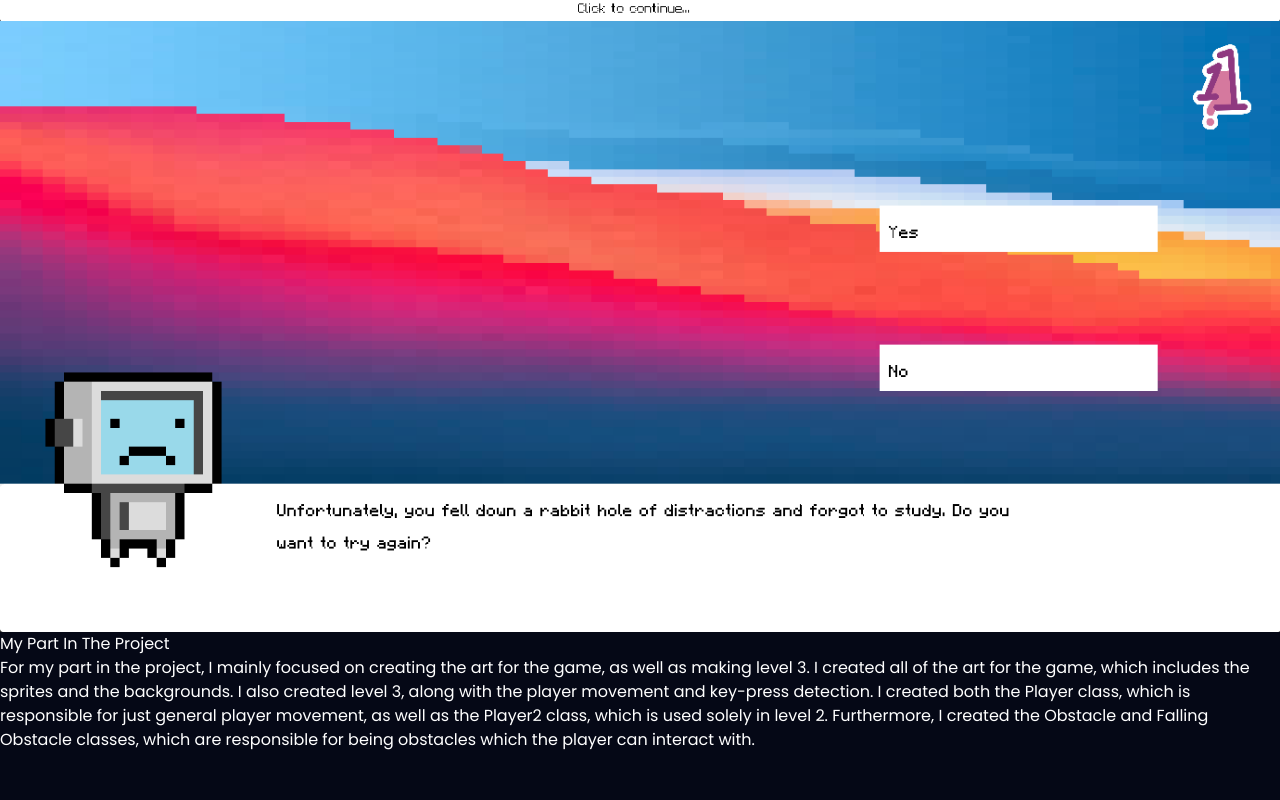
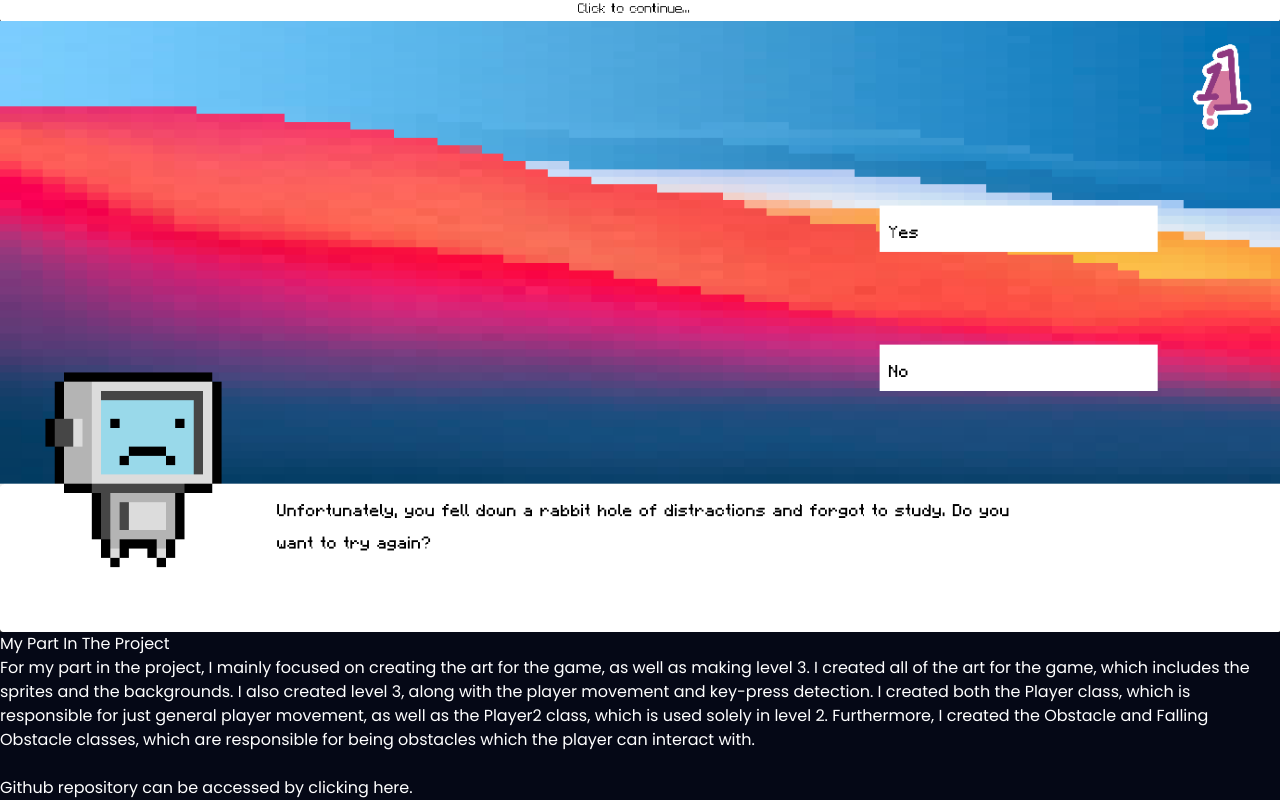
Before and after one commit to Cqctxs/ICS4U-Portfolio, a React (Vite) app: page /isp in a window 1280 px wide. Shown: the part 9229-10029 px from the top of the page. Before the commit the page ends 9981 px from the top, so only its background shows below. Built offline with nearby package versions, Linux system fonts and the light colour scheme.

Commit message:
Added link to github

```diff
--- a/src/components/ISP.jsx
+++ b/src/components/ISP.jsx
@@ -80,6 +80,9 @@ const Bibliography = () => {
                         player movement, as well as the Player2 class, which is used solely in level 2. Furthermore, I
                         created the Obstacle and Falling Obstacle classes, which are responsible for being obstacles
                         which the player can interact with.</p>
+                    <br/>
+                    <a href={'https://github.com/nir1r7/isp2023'} className={`text-[#915eff]`}>Github repository can be
+                        accessed by clicking here.</a>
                 </div>
             </div>
         </section>
```
